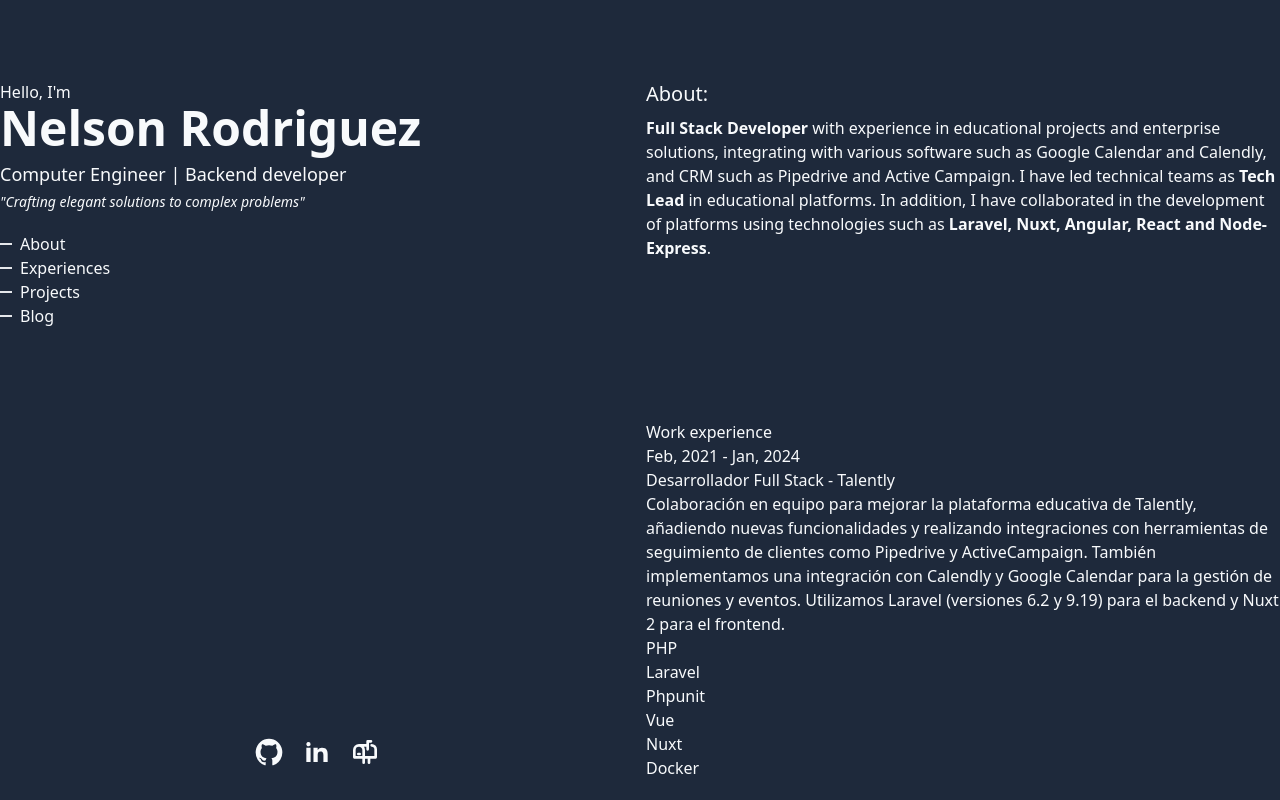
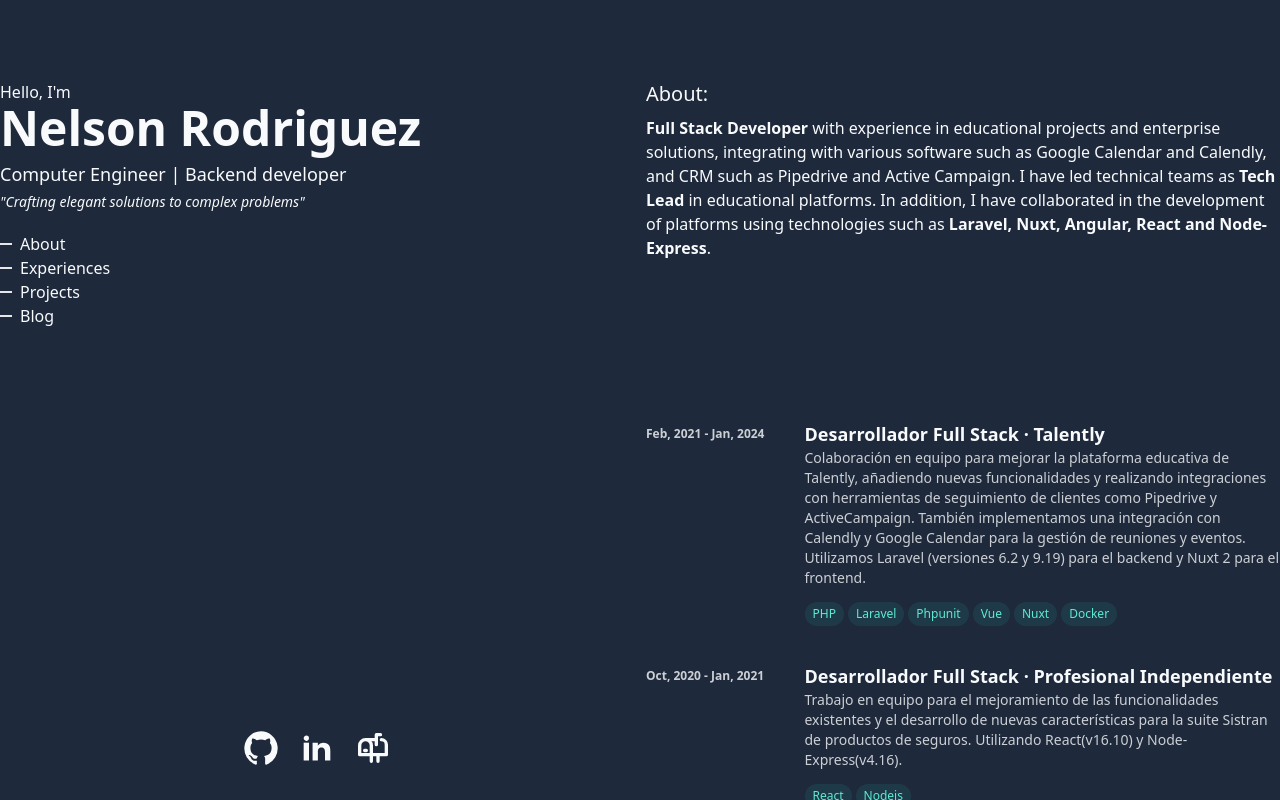
Before and after one commit to nelsonrrj/nelsonrrj.github.io, a Nuxt app: page / in a window 1280 px wide. Built offline with nearby package versions, Linux system fonts and the light colour scheme.

Commit message:
chore(style): Styled Experience cards

```diff
--- a/components/Experience/Card.vue
+++ b/components/Experience/Card.vue
@@ -7,13 +7,17 @@
 </script>
 
 <template>
-  <div>
-    <div>{{ basicFormat(work.sdate) }} - {{ work?.edate ? basicFormat(work.edate) : 'Actualmente' }}</div>
-    <div>
-      <h1>{{ work.position }} - {{ work.company }}</h1>
-      <p>{{ work.description }}</p>
+  <div class="grid grid-cols-8">
+    <div class="col-span-2">
+      <span class="text-xs font-semibold opacity-80">
+        {{ basicFormat(work.sdate) }} - {{ work?.edate ? basicFormat(work.edate) : 'Actualmente' }}
+      </span>
     </div>
-    <ExperienceStack :stack="work.stack" />
+    <div class="col-span-6">
+      <h1 class="text-lg font-bold">{{ work.position }} · {{ work.company }}</h1>
+      <p class="mb-3 text-sm opacity-80">{{ work.description }}</p>
+      <ExperienceStack :stack="work.stack" />
+    </div>
   </div>
 </template>
 
--- a/components/Experience/Stack.vue
+++ b/components/Experience/Stack.vue
@@ -6,7 +6,12 @@
 
 <template>
   <ol>
-    <li v-for="name in stack">{{ name }}</li>
+    <li
+      class="inline-block px-2 py-1 mr-1 mb-1 text-xs font-medium rounded-full bg-teal-400/10 text-teal-300"
+      v-for="name in stack"
+    >
+      {{ name }}
+    </li>
   </ol>
 </template>
 
--- a/components/SocialMedia.vue
+++ b/components/SocialMedia.vue
@@ -12,7 +12,7 @@
   <ul class="flex flex-row gap-4 p-8 justify-center">
     <li>
       <NuxtLink :to="LINK_GITHUB_PROFILE" target="_blank" external>
-        <svg class="w-8 h-8" aria-hidden="true" xmlns="http://www.w3.org/2000/svg"
+        <svg class="w-10 h-10 hover:text-teal-300 transition-colors duration-500 ease-in-out" aria-hidden="true" xmlns="http://www.w3.org/2000/svg"
           width="24" height="24" fill="currentColor" viewBox="0 0 24 24">
           <path fill-rule="evenodd"
             d="M12.006 2a9.847 9.847 0 0 0-6.484 2.44 10.32 10.32 0 0 0-3.393 6.17 10.48 10.48 0 0 0 1.317 6.955 10.045 10.045 0 0 0 5.4 4.418c.504.095.683-.223.683-.494 0-.245-.01-1.052-.014-1.908-2.78.62-3.366-1.21-3.366-1.21a2.711 2.711 0 0 0-1.11-1.5c-.907-.637.07-.621.07-.621.317.044.62.163.885.346.266.183.487.426.647.71.135.253.318.476.538.655a2.079 2.079 0 0 0 2.37.196c.045-.52.27-1.006.635-1.37-2.219-.259-4.554-1.138-4.554-5.07a4.022 4.022 0 0 1 1.031-2.75 3.77 3.77 0 0 1 .096-2.713s.839-.275 2.749 1.05a9.26 9.26 0 0 1 5.004 0c1.906-1.325 2.74-1.05 2.74-1.05.37.858.406 1.828.101 2.713a4.017 4.017 0 0 1 1.029 2.75c0 3.939-2.339 4.805-4.564 5.058a2.471 2.471 0 0 1 .679 1.897c0 1.372-.012 2.477-.012 2.814 0 .272.18.592.687.492a10.05 10.05 0 0 0 5.388-4.421 10.473 10.473 0 0 0 1.313-6.948 10.32 10.32 0 0 0-3.39-6.165A9.847 9.847 0 0 0 12.007 2Z"
@@ -22,7 +22,7 @@
     </li>
     <li>
       <NuxtLink :to="LINK_LINKEDIN_PROFILE" target="_blank" external>
-        <svg class="w-8 h-8" aria-hidden="true" xmlns="http://www.w3.org/2000/svg"
+        <svg class="w-10 h-10 hover:text-teal-300 transition-colors duration-500 ease-in-out" aria-hidden="true" xmlns="http://www.w3.org/2000/svg"
           width="24" height="24" fill="currentColor" viewBox="0 0 24 24">
           <path fill-rule="evenodd"
             d="M12.51 8.796v1.697a3.738 3.738 0 0 1 3.288-1.684c3.455 0 4.202 2.16 4.202 4.97V19.5h-3.2v-5.072c0-1.21-.244-2.766-2.128-2.766-1.827 0-2.139 1.317-2.139 2.676V19.5h-3.19V8.796h3.168ZM7.2 6.106a1.61 1.61 0 0 1-.988 1.483 1.595 1.595 0 0 1-1.743-.348A1.607 1.607 0 0 1 5.6 4.5a1.601 1.601 0 0 1 1.6 1.606Z"
@@ -33,7 +33,7 @@
     </li>
     <li>
       <NuxtLink :to="`mailto:${WORK_EMAIL}`" target="_blank" external>
-        <svg class="w-8 h-8" aria-hidden="true" xmlns="http://www.w3.org/2000/svg"
+        <svg class="w-10 h-10 hover:text-teal-300 transition-colors duration-500 ease-in-out" aria-hidden="true" xmlns="http://www.w3.org/2000/svg"
           width="24" height="24" fill="none" viewBox="0 0 24 24">
           <path stroke="currentColor" stroke-linecap="round" stroke-linejoin="round" stroke-width="2"
             d="M11 16v-5.5A3.5 3.5 0 0 0 7.5 7m3.5 9H4v-5.5A3.5 3.5 0 0 1 7.5 7m3.5 9v4M7.5 7H14m0 0V4h2.5M14 7v3m-3.5 6H20v-6a3 3 0 0 0-3-3m-2 9v4m-8-6.5h1" />
--- a/components/WorkExperience.vue
+++ b/components/WorkExperience.vue
@@ -8,10 +8,9 @@
 
 <template>
   <section>
-    <h1>Work experience</h1>
-    <ul class="grid gap-5">
+    <ul>
       <li v-for="work in works">
-        <ExperienceCard :work="work" />
+        <ExperienceCard class="mb-8" :work="work" />
       </li>
     </ul>
   </section>
```
